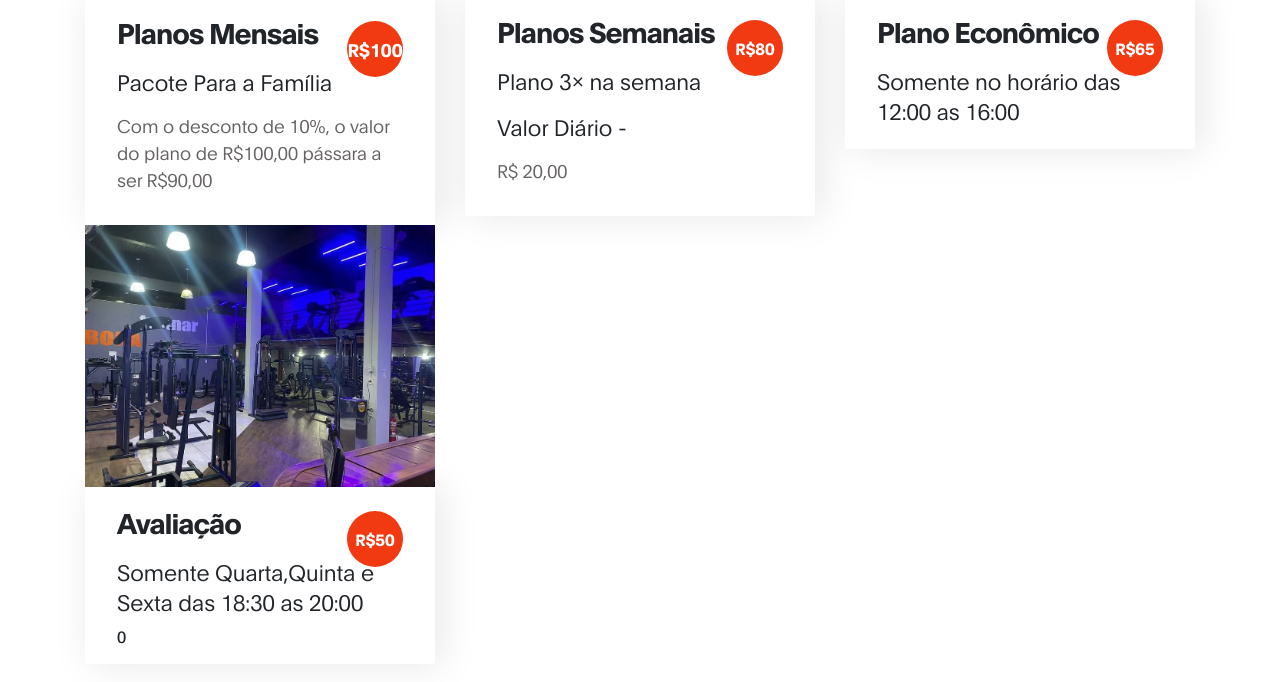
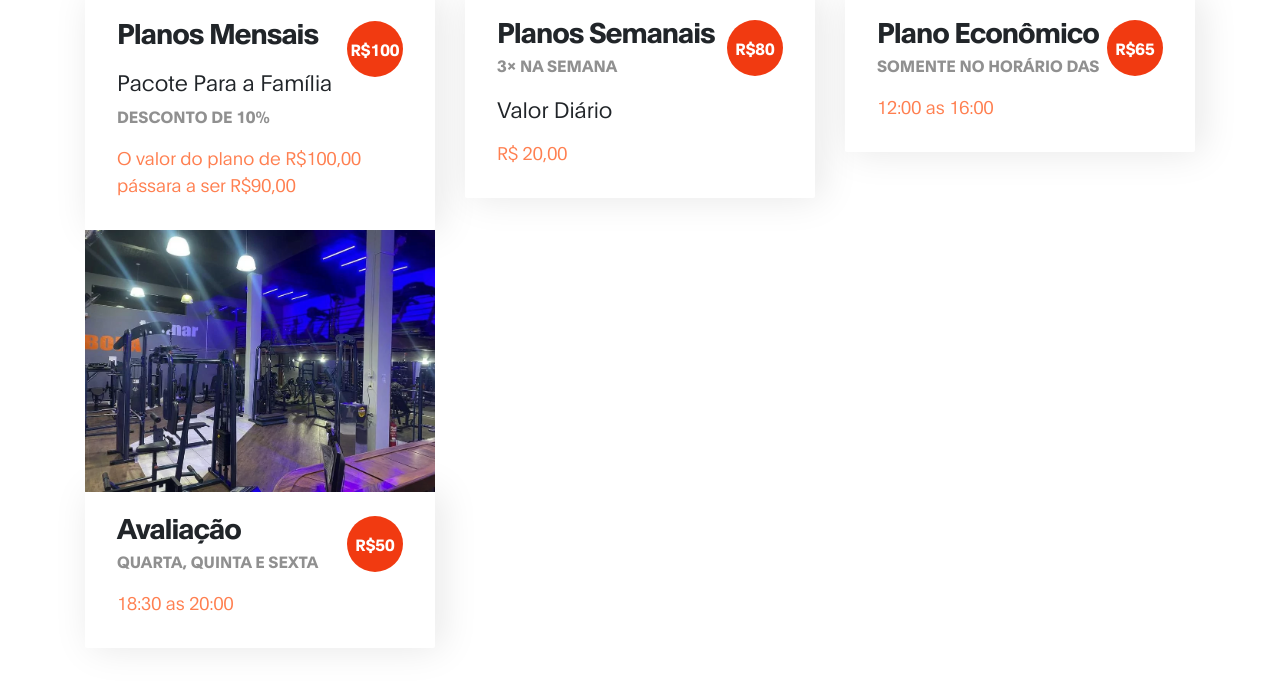
Before and after one commit to Dylucas07/fisiofitness, a plain HTML site: page index.html in a window 1280 px wide. Shown: the part 1925-2607 px from the top of the page. Drawn offline with Linux system fonts and the light colour scheme.

Commit message:
ATUALIZAÇAO CORRETA

```diff
--- a/css/tooplate-gymso-style.css
+++ b/css/tooplate-gymso-style.css
@@ -410,7 +410,7 @@ https://www.tooplate.com/view/2119-gymso-fitness
   }
 
   #valor{
-
+    color: coral
   }
 
 
--- a/index.html
+++ b/index.html
@@ -151,13 +151,11 @@
                                     <div class="class-info">
                                         <h3 class="mb-1">Planos Mensais </h3>
 
-                                        <p><strong></strong>
-
-
                                             <span class="class-price">R$100</span>
 
                                         <h5 class="mt-3"> Pacote Para a Família</h5>
-                                        <p id="valor" class="mt-3">Com o desconto de 10%, o valor do plano de R$100,00 pássara a ser R$90,00</p>
+                                        <span><strong>DESCONTO DE 10%</strong>
+                                        <p id="valor" class="mt-3">O valor do plano de R$100,00 pássara a ser R$90,00</p>
 
                                     </div>
                                 </div>
@@ -169,11 +167,11 @@
 
                                     <div class="class-info">
                                         <h3 class="mb-1">Planos Semanais</h3>
+                                        <span><strong>3x NA SEMANA</strong>
 
-                                            <h5 class="mt-3">Plano 3x na semana</h5>
 
                                             <span class="class-price">R$80</span>
-                                        <h5 class="mt-3">Valor Diário - </h5>
+                                        <h5 class="mt-3">Valor Diário </h5>
 
                                         <p id="valor" class="mt-3">R$ 20,00</p>
 
@@ -187,9 +185,9 @@
 
                                     <div class="class-info">
                                         <h3 class="mb-1">Plano Econômico</h3>
+                                        <span><strong>SOMENTE NO HORÁRIO DAS</strong>
 
-                                            <h5 class="mt-3">Somente no horário das 12:00 as 16:00 </h5>
-
+                                            <p id="valor" class="mt-3">12:00 as 16:00 </p>
                                             <span class="class-price">R$65</span>
 
                                     </div>
@@ -202,11 +200,12 @@
 
                                     <div class="class-info">
                                         <h3 class="mb-1">Avaliação</h3>
+                                        <span><strong>QUARTA, QUINTA E SEXTA</strong>
 
-                                        <h5 class="mt-3"> Somente Quarta,Quinta e Sexta das 18:30 as 20:00 </h5>
+                                        <p id="valor" class="mt-3">18:30 as 20:00</p>
 
                                         <span class="class-price">R$50</span>
-                                    0
+
                                     </div>
                                 </div>
                             </div>
```
